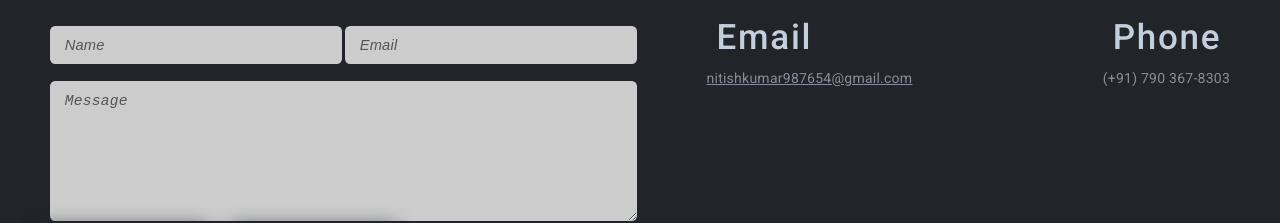
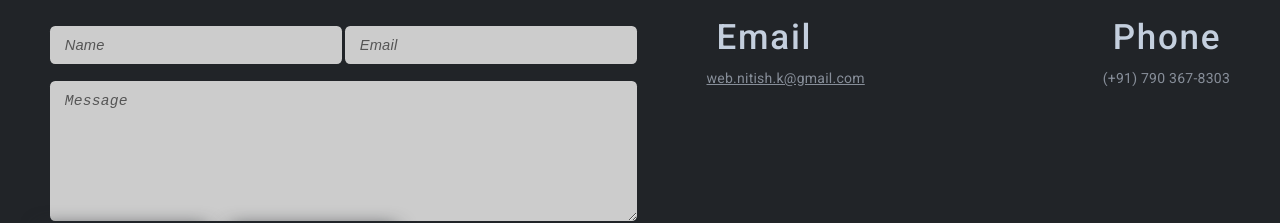
Before and after one commit to Nitish-Repo/Nitish-Repo.github.io, an Angular app: page / in a window 1280 px wide. Shown: the part 3069-3292 px from the top of the page. Built offline with nearby package versions, Linux system fonts and the light colour scheme.

Commit message:
email change

```diff
--- a/src/app/contact/contact.component.html
+++ b/src/app/contact/contact.component.html
@@ -45,7 +45,7 @@
                                 <section>
                                     <h3> <i class="fa-solid fa-envelope fa-fade"></i> Email</h3>
                                     <p>
-                                        <a href="#">nitishkumar987654@gmail.com</a>
+                                        <a href="#">web.nitish.k@gmail.com</a>
                                     </p>
                                 </section>
                             </div>
```
